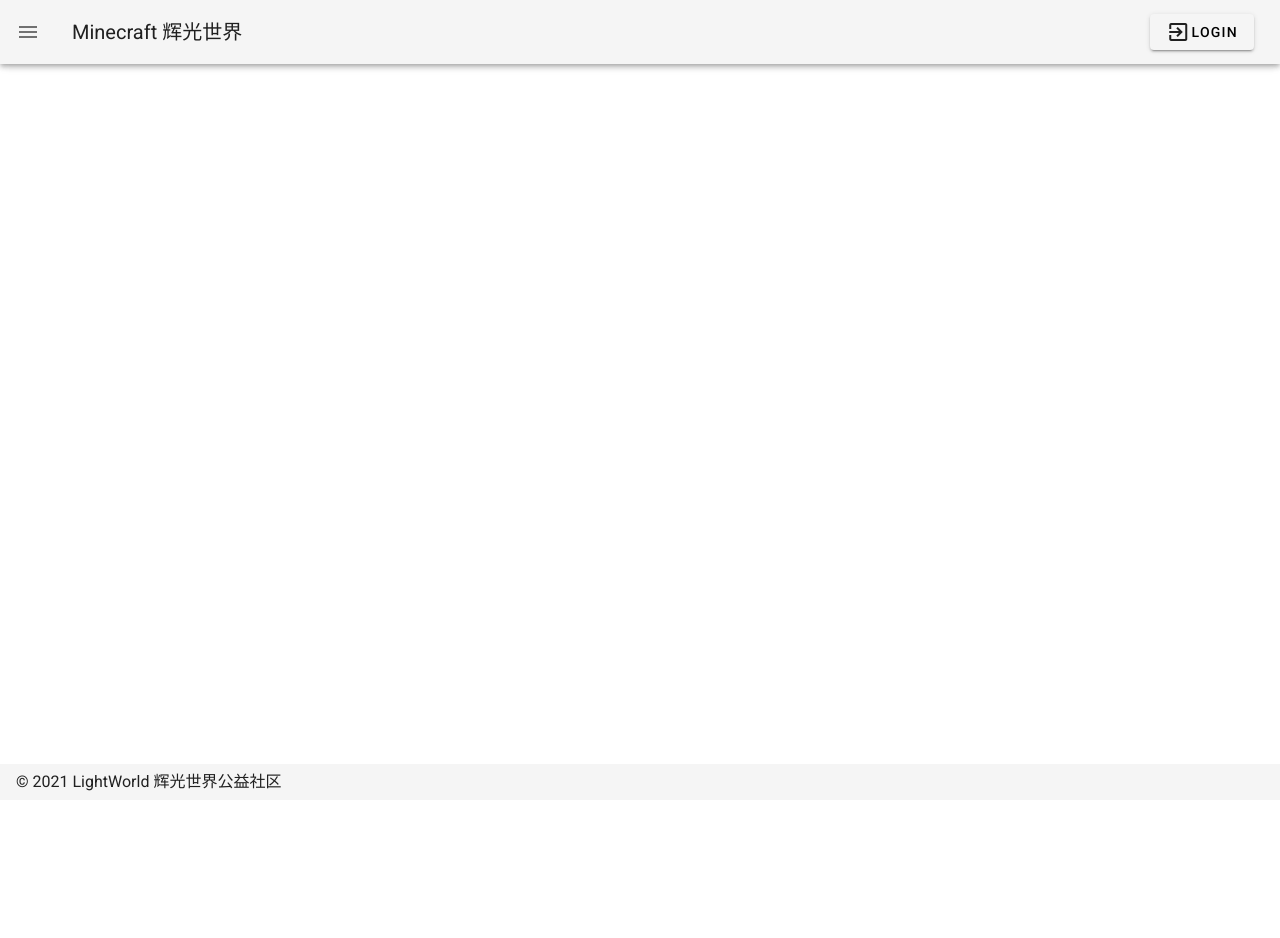
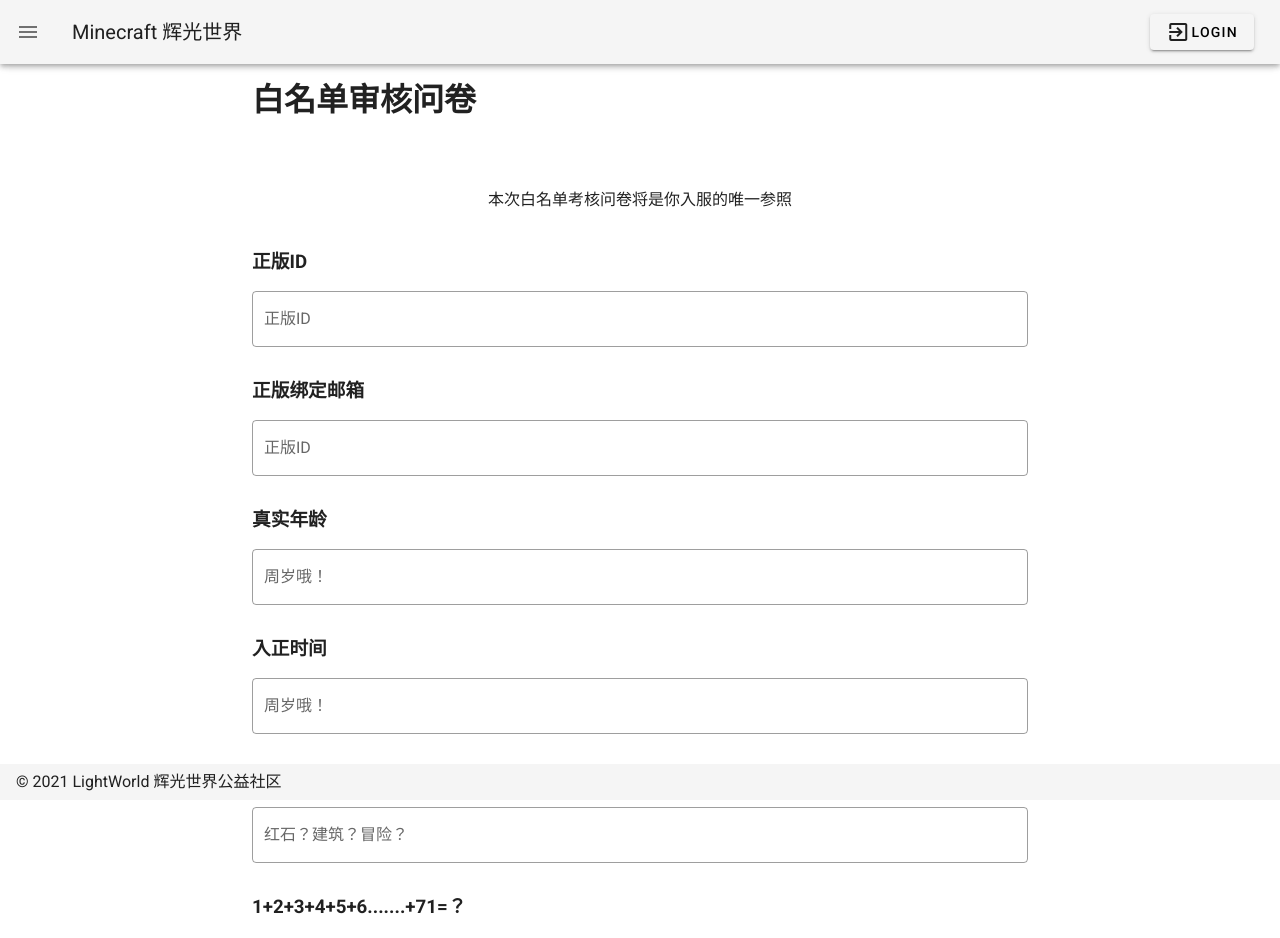
Before and after one commit to MoMeak9/MC-official-website, a Nuxt app: page /Questionnaire in a window 1280 px wide. Shown: the top 938 px of the page. Before the commit the page ends 800 px from the top, so only its background shows below. Built offline with nearby package versions, Linux system fonts and the light colour scheme.

Commit message:
feat(question):问卷组件封装

```diff
--- /dev/null
+++ b/components/questionnaire/Input.vue
@@ -0,0 +1,40 @@
+<template>
+  <div id="input">
+    <h3>{{ item.title }}</h3>
+    <v-text-field
+      :value="item.content"
+      :label="item.subtitle"
+      placeholder="官网正版ID"
+      outlined
+    ></v-text-field>
+  </div>
+</template>
+
+<script>
+export default {
+  name: "Input",
+  props: {
+    item: {
+      default() {
+        return {
+          title: 'title',
+          subtitle: 'subtitle',
+          content: 'content'
+        }
+      },
+      type: Object
+    }
+  },
+  data() {
+    return {}
+  }
+}
+</script>
+
+<style scoped lang="scss">
+#input {
+  h3 {
+    margin-bottom: 15px;
+  }
+}
+</style>
--- /dev/null
+++ b/components/questionnaire/Select.vue
@@ -0,0 +1,72 @@
+<template>
+  <div id="select">
+    <h3>{{ item.title }}</h3>
+    {{ content }}
+    <div v-if="item.isMultiple===true">
+      <v-checkbox
+        v-for="subItem in item.subItem"
+        :key="subItem.value"
+        v-model="content"
+        :label="subItem.label"
+        :value="subItem.value"
+      ></v-checkbox>
+    </div>
+    <div v-else>
+      <v-radio-group v-model="content" row>
+        <v-radio
+          v-for="subItem in item.subItem"
+          :key="subItem.value"
+          :label="subItem.label"
+          :value="subItem.value"
+        ></v-radio>
+      </v-radio-group>
+    </div>
+  </div>
+</template>
+
+<script>
+export default {
+  name: "Select",
+  props: {
+    item: {
+      default() {
+        return {
+          title: 'title',
+          subtitle: 'subtitle',
+          isMultiple: false,
+          content: '',
+          subItem: [
+            {
+              value: '',
+              label: '',
+            }
+          ]
+        }
+      },
+      type: Object
+    },
+    index: {
+      default: 0,
+      type: Number
+    }
+  },
+  data() {
+    return {
+      content: []
+    }
+  },
+  watch: {
+    content() {
+      this.$emit('change', this.content, this.index)
+    }
+  }
+}
+</script>
+
+<style scoped lang="scss">
+#select {
+  h3 {
+    margin-bottom: 15px;
+  }
+}
+</style>
--- /dev/null
+++ b/components/questionnaire/index.vue
@@ -0,0 +1,13 @@
+<template>
+<div></div>
+</template>
+
+<script>
+export default {
+  name: "Index"
+}
+</script>
+
+<style scoped>
+
+</style>
--- a/pages/Join.vue
+++ b/pages/Join.vue
@@ -45,15 +45,10 @@
 
         <v-card>
           <v-card-title class="text-h5 grey lighten-2">
-            Privacy Policy
+            友情提示：
           </v-card-title>
-
           <v-card-text>
-            Lorem ipsum dolor sit amet, consectetur adipiscing elit, sed do eiusmod tempor incididunt ut labore et
-            dolore magna aliqua. Ut enim ad minim veniam, quis nostrud exercitation ullamco laboris nisi ut aliquip ex
-            ea commodo consequat. Duis aute irure dolor in reprehenderit in voluptate velit esse cillum dolore eu fugiat
-            nulla pariatur. Excepteur sint occaecat cupidatat non proident, sunt in culpa qui officia deserunt mollit
-            anim id est laborum.
+            认真填写将增加通过概率，请不要在一天内重复多次填写此问卷，否则会被纳入黑名单哦！
           </v-card-text>
 
           <v-divider></v-divider>
--- a/pages/Questionnaire.vue
+++ b/pages/Questionnaire.vue
@@ -1,13 +1,48 @@
 <template>
-
+  <v-container id="question">
+    <h1>白名单审核问卷</h1>
+    <v-content
+      align="center">
+      本次白名单考核问卷将是你入服的唯一参照
+    </v-content>
+    <div v-for="(item,index) in questionList" :key="item.title">
+      <Input v-if="item.type==='input'"
+             :item="item"
+             :index="index"
+             @change="updateData"></Input>
+      <Select v-else-if="item.type='select'"
+              :item="item"
+              :index="index"
+              @change="updateData"></Select>
+    </div>
+  </v-container>
 </template>
 
 <script>
+import Select from "../components/questionnaire/Select";
+import Input from "../components/questionnaire/Input";
+import questionList from "./questionList";
+
 export default {
-  name: "Questionnaire"
+  name: "Questionnaire",
+  components: {
+    Select,
+    Input
+  },
+  data() {
+    return {
+      questionList
+    }
+  }, methods: {
+    updateData(value, index) {
+      this.questionList[index].content = value
+    }
+  }
 }
 </script>
 
-<style scoped>
-
+<style scoped lang="scss">
+#question {
+  width: 100vh;
+}
 </style>
--- /dev/null
+++ b/pages/questionList.js
@@ -0,0 +1,90 @@
+export default [
+  {
+    type: 'input',
+    title: '正版ID',
+    subtitle: '正版ID',
+    content: '',
+  },
+  {
+    type: 'input',
+    title: '正版绑定邮箱',
+    subtitle: '正版ID',
+    content: '',
+  },
+  {
+    type: 'input',
+    title: '真实年龄',
+    subtitle: '周岁哦！',
+    content: '',
+  },
+  {
+    type: 'input',
+    title: '入正时间',
+    subtitle: '周岁哦！',
+    content: '',
+  },
+  {
+    type: 'input',
+    title: '擅长干啥？',
+    subtitle: '红石？建筑？冒险？',
+    content: '',
+  },
+  {
+    type: 'select',
+    isMultiple: false,
+    title: '1+2+3+4+5+6.......+71=？',
+    subtitle: '等比数列求和',
+    content: '',
+    subItem: [
+      {
+        value: '2',
+        label: '123',
+      },
+      {
+        value: '123',
+        label: '1',
+      }, {
+        value: '3',
+        label: '123',
+      }
+    ]
+  }, {
+    type: 'select',
+    isMultiple: false,
+    title: '1+2+3+4+5+6.......+71=？',
+    subtitle: '等比数列求和',
+    content: '',
+    subItem: [
+      {
+        value: '2',
+        label: '123',
+      },
+      {
+        value: '123',
+        label: '1',
+      }, {
+        value: '3',
+        label: '123',
+      }
+    ]
+  }, {
+    type: 'select',
+    isMultiple: false,
+    title: '1+2+3+4+5+6.......+71=？',
+    subtitle: '等比数列求和',
+    content: '',
+    subItem: [
+      {
+        value: '2',
+        label: '123',
+      },
+      {
+        value: '123',
+        label: '1',
+      }, {
+        value: '3',
+        label: '123',
+      }
+    ]
+  }
+]
```
